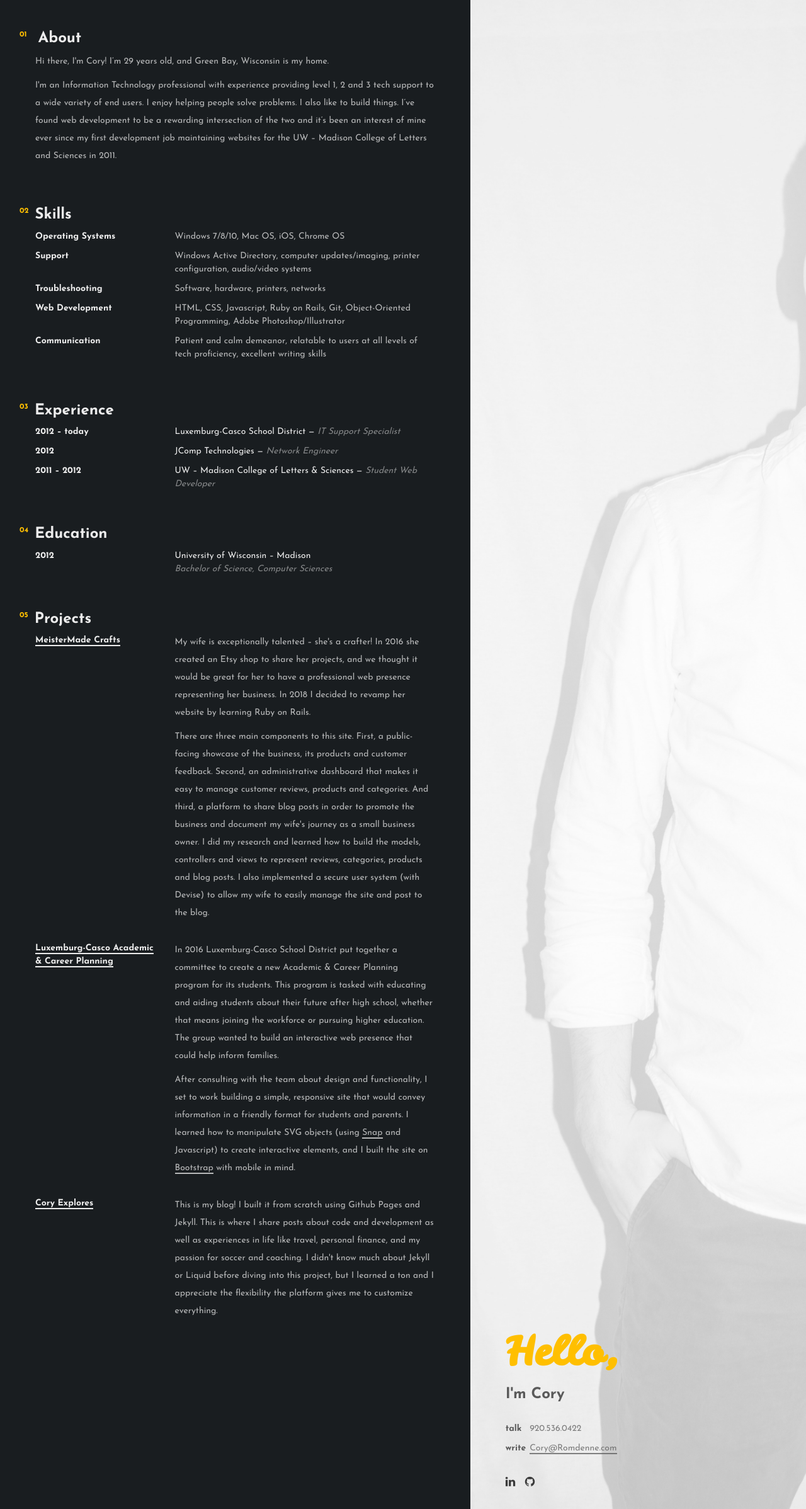
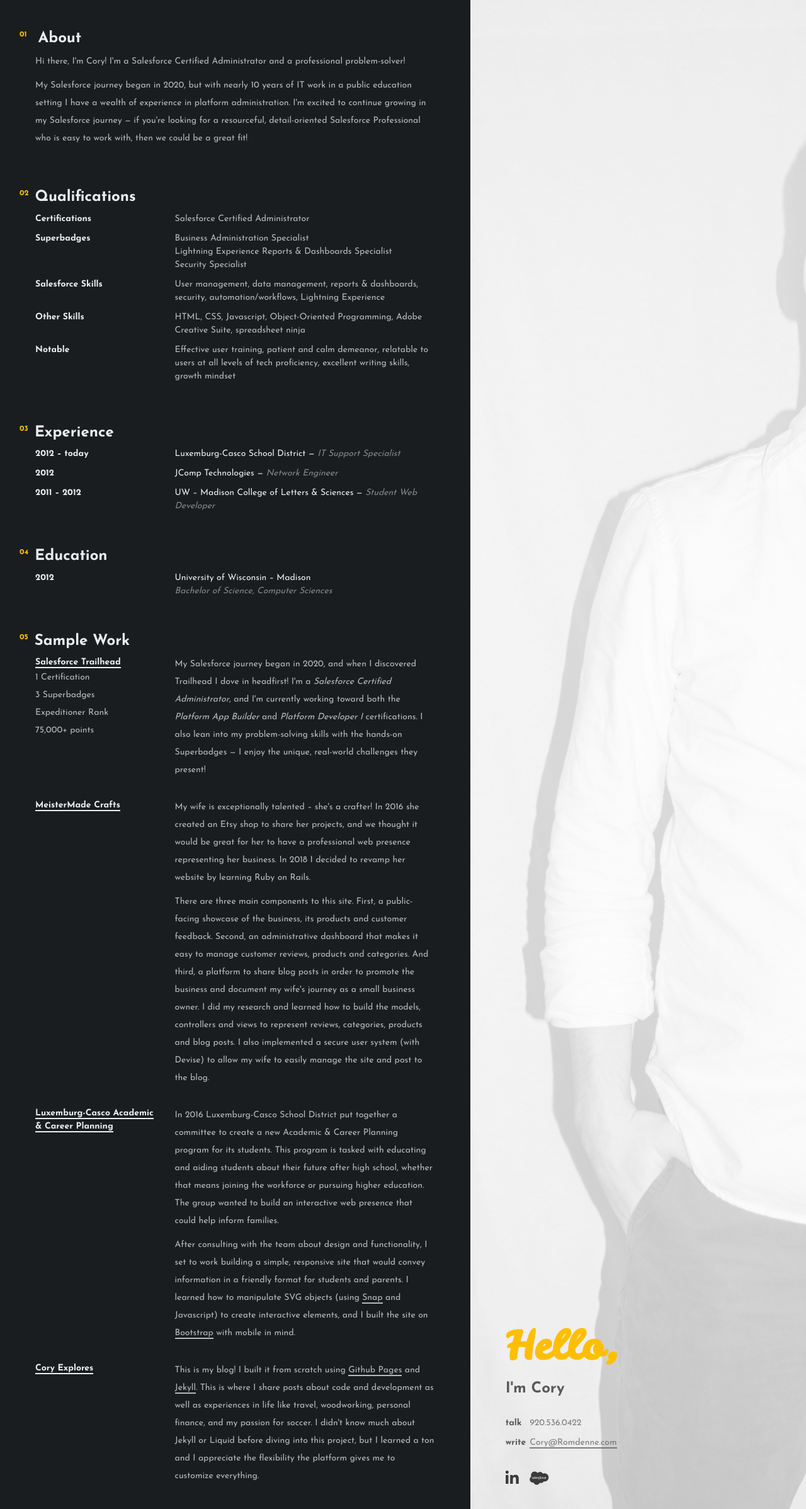
Before and after one commit to cromdenne/Personal-Website, a PHP site: page / in a window 1280 px wide. Shown: the whole page at 63% size. Run offline with PHP 8.4, Linux system fonts and the light colour scheme; some libraries are stand-ins or nearby versions.

Commit message:
Salesforce Update
Update about, qualifications and sample work. Generally tailor the site to showcase skills for a Salesforce career.

```diff
--- a/css/main.css
+++ b/css/main.css
@@ -150,7 +150,7 @@
 }
 
 .social, .social:visited {
-  font-size: 18px;
+  font-size: 24px;
   color: #3a3a3a;
   margin-right: 10px;
   transition: all 100ms;
--- a/index.html
+++ b/index.html
@@ -4,9 +4,12 @@
 
     <meta charset="UTF-8">
     <meta name="viewport" content="width=device-width, initial-scale=1">
-    <meta name="description" content="Cory Romdenne - Salesforce guy, soccer junkie. Green Bay, Wisconsin.">
+    <meta name="description"
+          content="Cory Romdenne - Salesforce guy, soccer junkie.
+                   Green Bay, Wisconsin.">
     <meta name="keywords"
-          content="Salesforce,Salesforce.com,SFDC,administrator,admin,developer,Green Bay,Wisconsin">
+          content="Salesforce,Salesforce.com,SFDC,administrator,admin,
+                   developer,Green Bay,Wisconsin">
     <meta name="author" content="Cory Romdenne">
 
     <title>Cory Romdenne</title>
@@ -19,7 +22,7 @@
     <link href="css/bootstrap.min.css" rel="stylesheet">
 
     <!-- Font Awesome -->
-    <link href="font-awesome/css/font-awesome.min.css" rel="stylesheet">
+    <script src="https://kit.fontawesome.com/10afec3588.js" crossorigin="anonymous"></script>
 
     <!-- custom styles -->
     <link href="css/main.css" rel="stylesheet">
@@ -65,8 +68,8 @@
               <i class="fa fa-linkedin" aria-hidden="true"></i>
             </a>
             <a class="social"
-               href="https://github.com/cromdenne" target="_blank">
-              <i class="fa fa-github" aria-hidden="true"></i>
+               href="https://trailblazer.me/id/cromdenne" target="_blank">
+              <i class="fab fa-salesforce" aria-hidden="true"></i>
             </a>
           </div><!--/. content -->
         </div><!-- /.pane-splash -->
@@ -78,70 +81,75 @@
             <div class="row">
               <div class="col-md-12">
                 <p class="light">
-                  Hi there, I'm Cory! I’m 29 years old, and Green Bay, Wisconsin
-                  is my home.
+                  Hi there, I'm Cory!
+                  I'm a Salesforce Certified Administrator and a professional
+                  problem-solver!
                 </p>
                 <p class="light">
-                  I'm an Information Technology professional with experience
-                  providing level 1, 2 and 3 tech support to a wide variety of
-                  end users. I enjoy helping people solve problems. I also like
-                  to build things. I’ve found web development to be a rewarding
-                  intersection of the two and it’s been an interest of mine
-                  ever since my first development job maintaining websites for
-                  the UW – Madison College of Letters and Sciences in 2011.
+                  My Salesforce journey began in 2020, but with nearly 10 years
+                  of IT work in a public education setting I have a wealth of
+                  experience in platform administration. I'm excited to
+                  continue growing in my Salesforce journey — if you're looking
+                  for a resourceful, detail-oriented Salesforce Professional
+                  who is easy to work with, then we could be a great fit!
                 </p>
               </div><!-- /.col-md-12 -->
             </div><!-- /.row -->
           </div><!-- /.about -->
 
           <div class="skills bio-block">
-            <h3><span class="number">02</span>Skills</h3>
+            <h3><span class="number">02</span>Qualifications</h3>
             <div class="row">
               <div class="col-md-4">
-                <p class="heavy">Operating Systems</p>
+                <p class="heavy">Certifications</p>
               </div><!-- /.col-md-4 -->
               <div class="col-md-8">
-                <p class="light">Windows 7/8/10, Mac OS, iOS, Chrome OS</p>
+                <p class="light">Salesforce Certified Administrator</p>
               </div><!-- /.col-md-8 -->
             </div><!-- /.row -->
             <div class="row">
               <div class="col-md-4">
-                <p class="heavy">Support</p>
+                <p class="heavy">Superbadges</p>
               </div><!-- /.col-md-4 -->
               <div class="col-md-8">
                 <p class="light">
-                  Windows Active Directory, computer updates/imaging, printer
-                  configuration, audio/video systems
+                  Business Administration Specialist<br>
+                  Lightning Experience Reports &amp; Dashboards Specialist<br>
+                  Security Specialist
                 </p>
               </div><!-- /.col-md-8 -->
             </div><!-- /.row -->
             <div class="row">
               <div class="col-md-4">
-                <p class="heavy">Troubleshooting</p>
-              </div><!-- /.col-md-4 -->
-              <div class="col-md-8">
-                <p class="light">Software, hardware, printers, networks</p>
-              </div><!-- /.col-md-8 -->
-            </div><!-- /.row -->
-            <div class="row">
-              <div class="col-md-4">
-                <p class="heavy">Web Development</p>
+                <p class="heavy">Salesforce Skills</p>
               </div><!-- /.col-md-4 -->
               <div class="col-md-8">
                 <p class="light">
-                  HTML, CSS, Javascript, Ruby on Rails, Git, Object-Oriented
-                  Programming, Adobe Photoshop/Illustrator
+                  User management, data management, reports &amp; dashboards,
+                  security, automation/workflows, Lightning Experience
                 </p>
               </div><!-- /.col-md-8 -->
             </div><!-- /.row -->
             <div class="row">
               <div class="col-md-4">
-                <p class="heavy">Communication</p>
+                <p class="heavy">Other Skills</p>
               </div><!-- /.col-md-4 -->
               <div class="col-md-8">
                 <p class="light">
-                  Patient and calm demeanor, relatable to users at all levels of
-                  tech proficiency, excellent writing skills
+                  HTML, CSS, Javascript, Object-Oriented Programming,
+                  Adobe Creative Suite, spreadsheet ninja
+                </p>
+              </div><!-- /.col-md-8 -->
+            </div><!-- /.row -->
+            <div class="row">
+              <div class="col-md-4">
+                <p class="heavy">Notable</p>
+              </div><!-- /.col-md-4 -->
+              <div class="col-md-8">
+                <p class="light">
+                  Effective user training, patient and calm demeanor,
+                  relatable to users at all levels of tech proficiency,
+                  excellent writing skills, growth mindset
                 </p>
               </div><!-- /.col-md-8 -->
             </div><!-- /.row -->
@@ -203,7 +211,32 @@
           </div><!-- /.education -->
 
           <div class="projects bio-block">
-            <h3><span class="number">05</span>Projects</h3>
+            <h3><span class="number">05</span>Sample Work</h3>
+            <div class="row">
+              <div class="col-md-4">
+                <a class="heavy hvr" href="https://trailblazer.me/id/cromdenne"
+                   target="_blank">Salesforce Trailhead</a>
+                <br>
+                <p class="light">
+                  1 Certification<br>
+                  3 Superbadges<br>
+                  Expeditioner Rank</br>
+                  75,000+ points
+                </p>
+              </div><!-- /.col-md-4 -->
+              <div class="col-md-8">
+                <p class="light">
+                  My Salesforce journey began in 2020, and when I discovered
+                  Trailhead I dove in headfirst! I'm a <em>Salesforce Certified
+                  Administrator</em>, and I'm currently working toward both the
+                  <em>Platform App Builder</em> and <em>Platform
+                  Developer I</em> certifications. I also lean into my
+                  problem-solving skills with the hands-on Superbadges — I
+                  enjoy the unique, real-world challenges they present!
+                </p>
+              </div><!-- /.col-md-8 -->
+            </div><!-- /.row -->
+            <br>
             <div class="row">
               <div class="col-md-4">
                 <a class="heavy hvr" href="http://MeisterMadeCrafts.com"
@@ -271,13 +304,16 @@
               </div><!-- /.col-md-4 -->
               <div class="col-md-8">
                 <p class="light">
-                  This is my blog! I built it from scratch using Github Pages
-                  and Jekyll. This is where I share posts about code and
-                  development as well as experiences in life like travel,
-                  personal finance, and my passion for soccer and coaching. I
-                  didn't know much about Jekyll or Liquid before diving into
-                  this project, but I learned a ton and I appreciate the
-                  flexibility the platform gives me to customize everything.
+                  This is my blog! I built it from scratch using
+                  <a class="hvr" href="https://pages.github.com/"
+                  target="_blank">Github Pages</a> and <a class="hvr"
+                  href="https://jekyllrb.com/" target="_blank">Jekyll</a>. This
+                  is where I share posts about code and development as well as
+                  experiences in life like travel, woodworking, personal
+                  finance, and my passion for soccer. I didn't know much about
+                  Jekyll or Liquid before diving into this project, but I
+                  learned a ton and I appreciate the flexibility the platform
+                  gives me to customize everything.
                 </p>
               </div><!-- /.col-md-8 -->
             </div><!-- /.row -->
```
